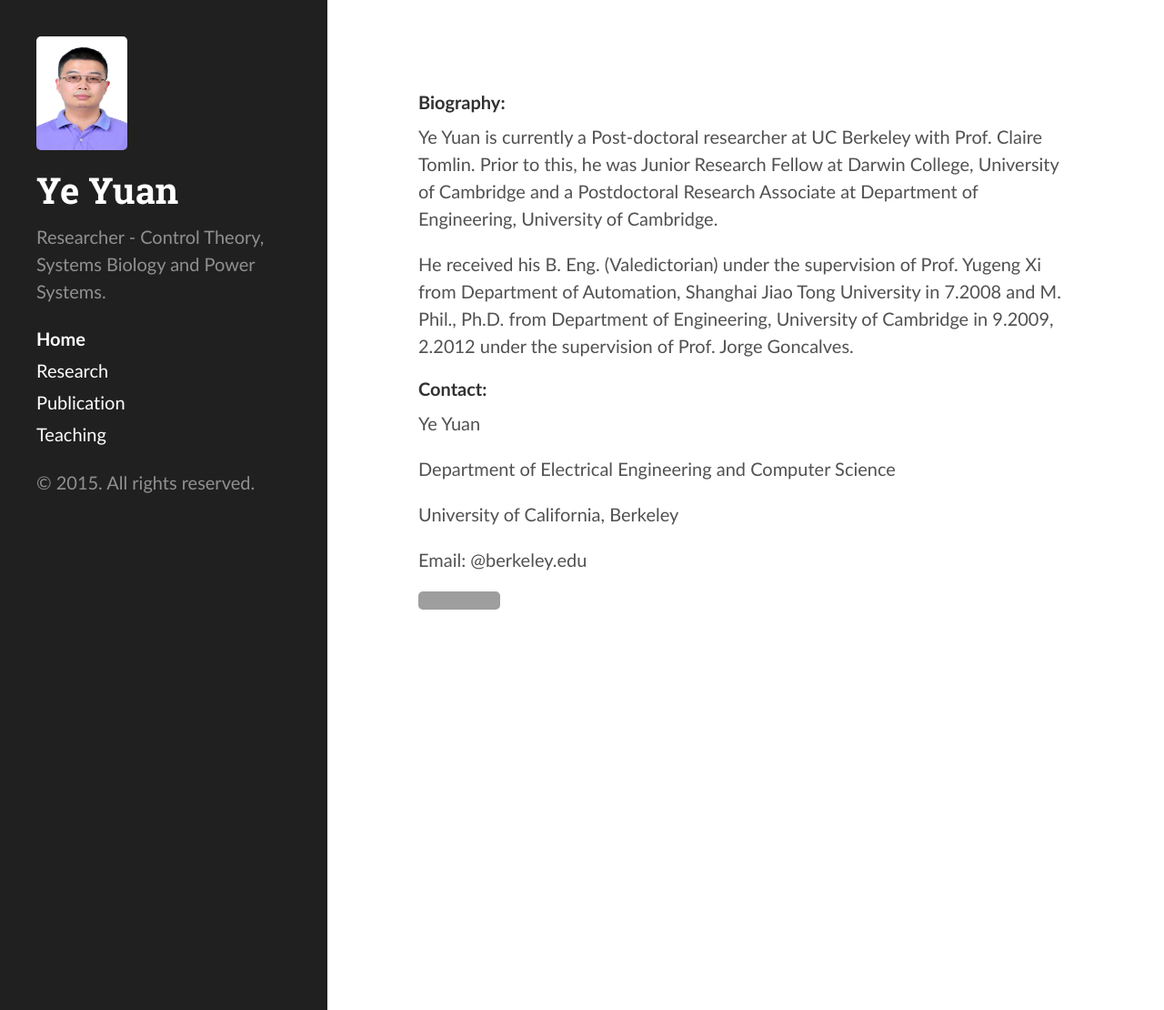
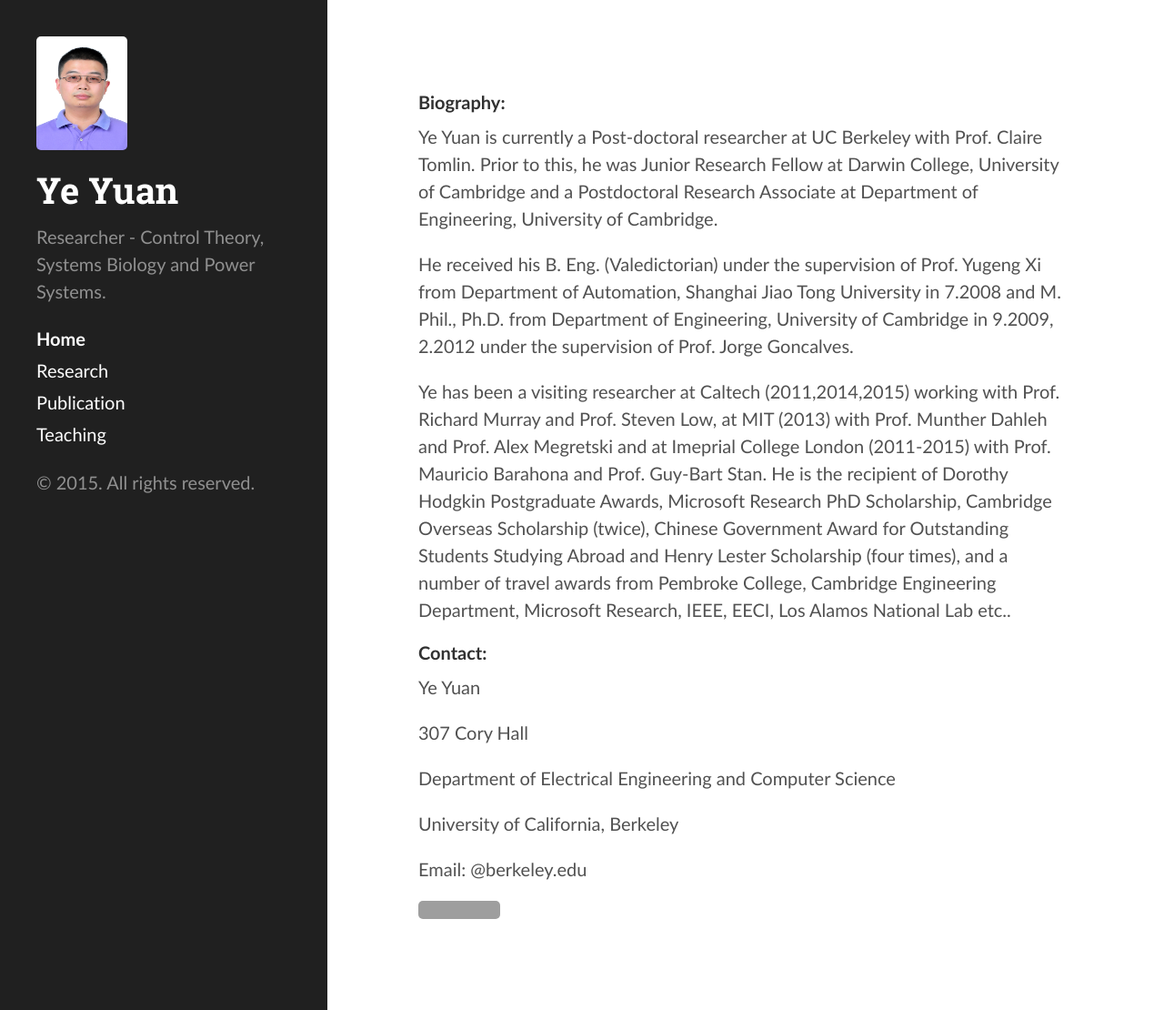
Before and after one commit to yy311/yy311.github.io, a Jekyll site: the page built from index.md, in a window 1280 px wide and 1110 px high. Shown: the whole window at 91% size. Built offline with Jekyll 4.4.1, drawn with Linux system fonts in a browser that asks for light colours; grey boxes are pictures that could not be loaded.

Commit message:
Update index.md

```diff
--- a/index.md
+++ b/index.md
@@ -12,8 +12,14 @@ He received his B. Eng. (Valedictorian) under the supervision of Prof. Yugeng Xi
 Shanghai Jiao Tong University in 7.2008 and M. Phil., Ph.D. from Department of Engineering, University of Cambridge
 in 9.2009, 2.2012 under the supervision of Prof. Jorge Goncalves.
 
+Ye has been a visiting researcher at Caltech (2011,2014,2015) working with Prof. Richard Murray and Prof. Steven Low, at MIT (2013) with Prof. Munther Dahleh and Prof. Alex Megretski and at Imeprial College London (2011-2015) with Prof. Mauricio Barahona and Prof. Guy-Bart Stan. He is the recipient of Dorothy Hodgkin Postgraduate Awards, Microsoft Research PhD Scholarship, Cambridge Overseas Scholarship (twice), Chinese Government Award for Outstanding Students Studying Abroad and Henry Lester Scholarship (four times), and a number of travel awards from Pembroke College, Cambridge Engineering Department, Microsoft Research, IEEE, EECI, Los Alamos National Lab etc..
+
+
+
 ####Contact:
 Ye Yuan
+
+307 Cory Hall
 
 Department of Electrical Engineering and Computer Science
 
```
